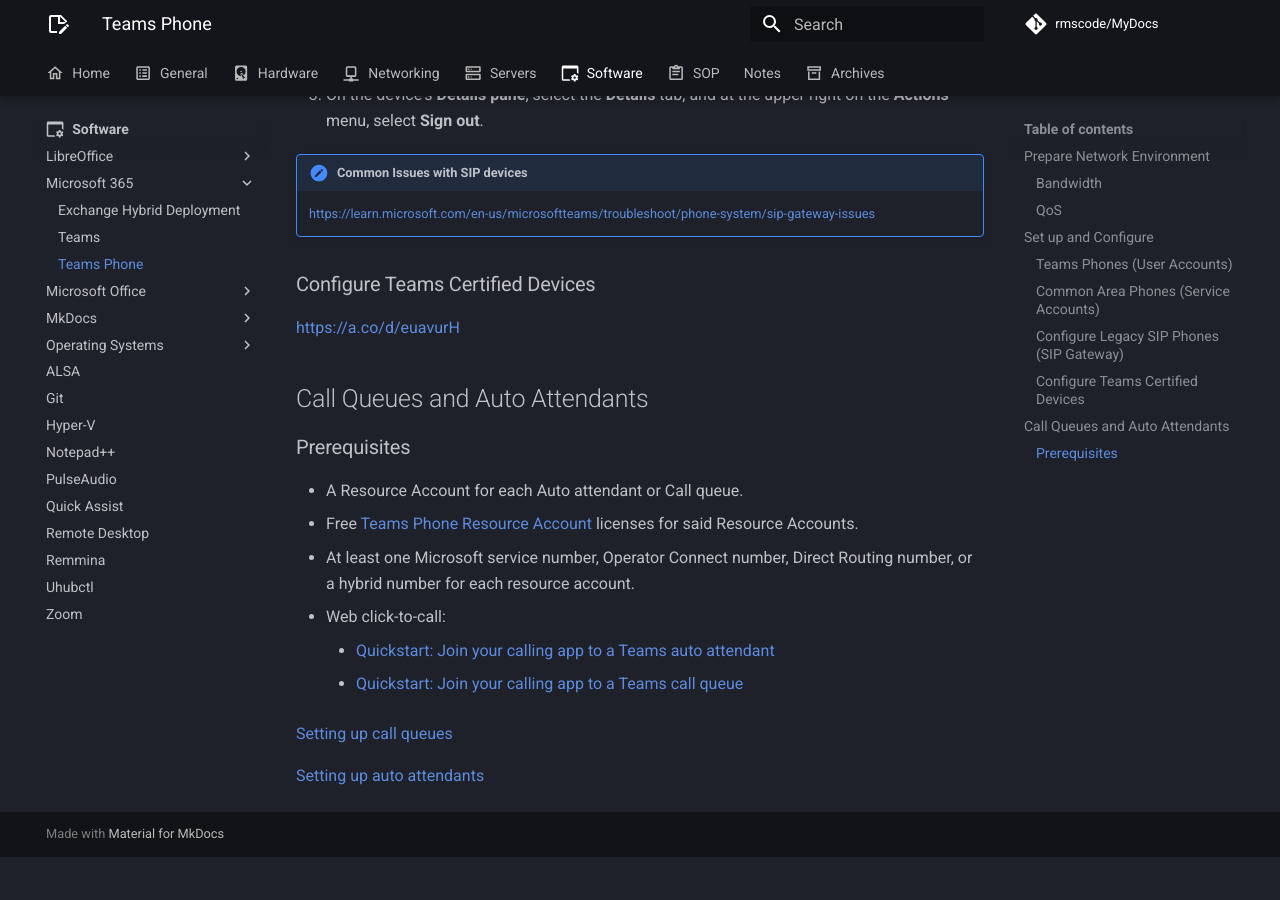
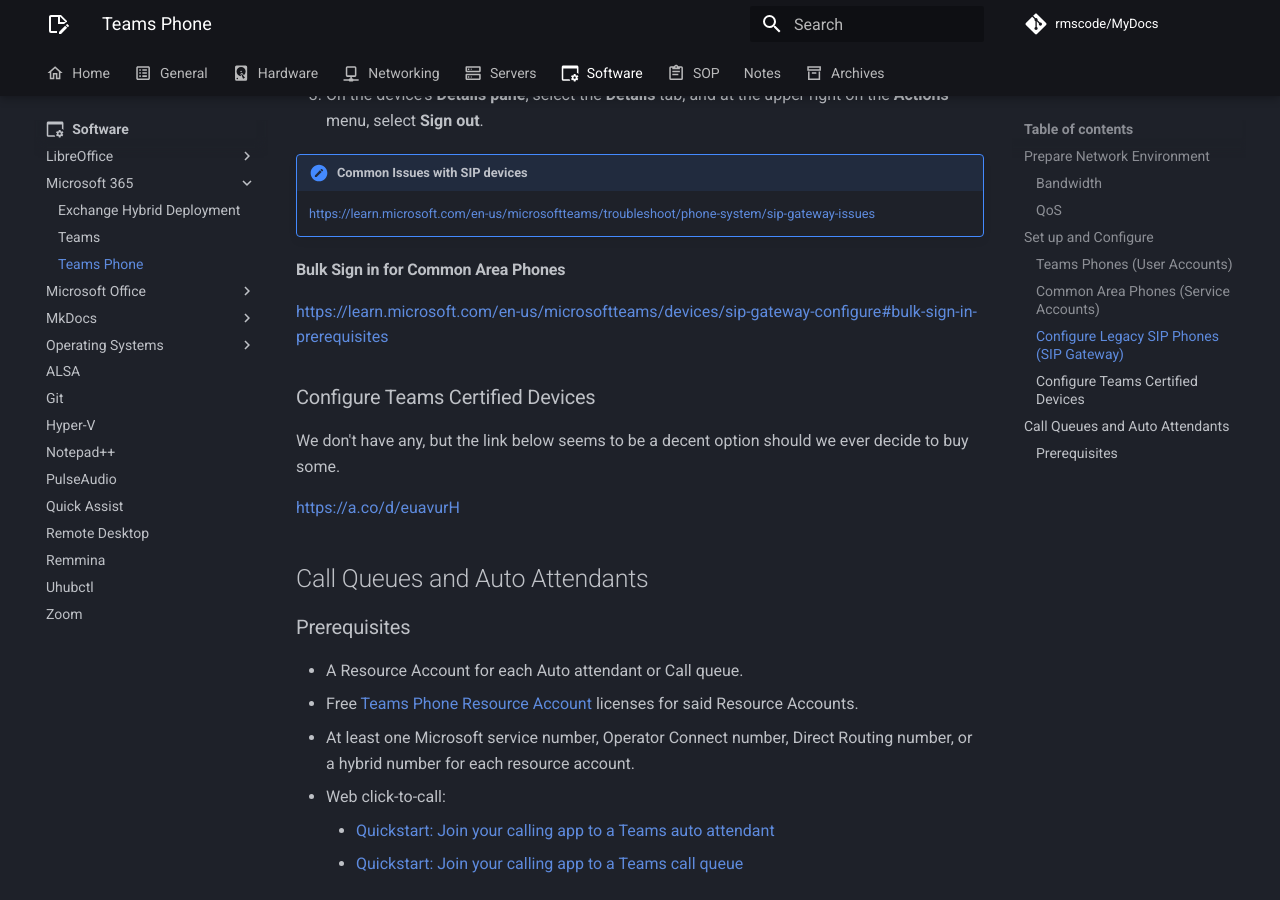
Before and after one commit to rmscode/binary-garden, an MkDocs documentation site: the page built from docs/software/microsoft-365/teams/ms-teams-phone.md, in a window 1280 px wide and 900 px high, scrolled down 8508 px. Built offline with MkDocs 1.6.1 and Material for MkDocs 9.7.7, drawn with Linux system fonts in a browser that asks for light colours; comment, search, counter and statistics services are not loaded; before the commit the page ends 9365 px from its top, so only the background shows below that.

Commit message:
Docs: Update ms-teams-phone.md

```diff
--- a/docs/software/microsoft-365/teams/ms-teams-phone.md
+++ b/docs/software/microsoft-365/teams/ms-teams-phone.md
@@ -299,7 +299,13 @@
 
     <https://learn.microsoft.com/en-us/microsoftteams/troubleshoot/phone-system/sip-gateway-issues>
 
+#### Bulk Sign in for Common Area Phones
+
+<https://learn.microsoft.com/en-us/microsoftteams/devices/sip-gateway-configure#bulk-sign-in-prerequisites>
+
 ### Configure Teams Certified Devices
+
+We don't have any, but the link below seems to be a decent option should we ever decide to buy some.
 
 <https://a.co/d/euavurH>
 
```
